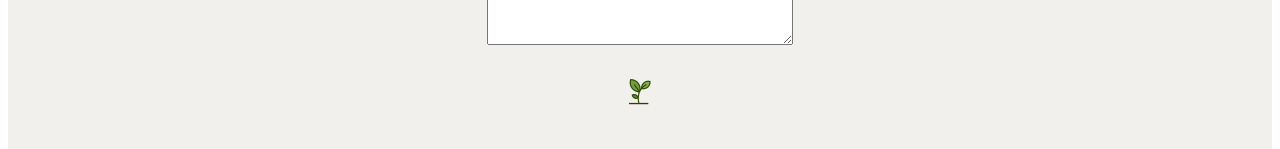
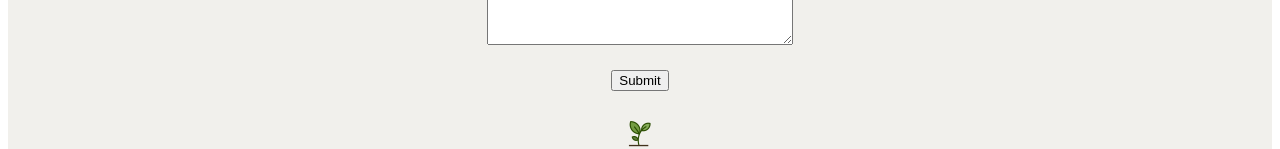
Before and after one commit to shaysendeke/exapmlecenter, a plain HTML site: page personalPages/andreyoung.html in a window 1280 px wide. Shown: the part 3277-3426 px from the top of the page. Drawn offline with Linux system fonts and the light colour scheme.

Commit message:
submit button

```diff
--- a/personalPages/andreyoung.html
+++ b/personalPages/andreyoung.html
@@ -176,7 +176,8 @@
                         <label for="phoneNumber">Phone Number</label><br>
                         <input type="number" name="phoneNumber"><br><br>
                         <label for="subject">Write Something About Yourself</label><br>
-                        <textarea id="subject" name="subject" placeholder="Here You Can Write Personal Information.." style="height:300px; width:300px"></textarea>
+                        <textarea id="subject" name="subject" placeholder="Here You Can Write Personal Information.." style="height:300px; width:300px"></textarea><br><br>
+                        <input type="submit" value="Submit">
                     </form>
                 </article>
                 <img src="../media/tree.png" alt="logoBlank" class="logoBlank">
```
